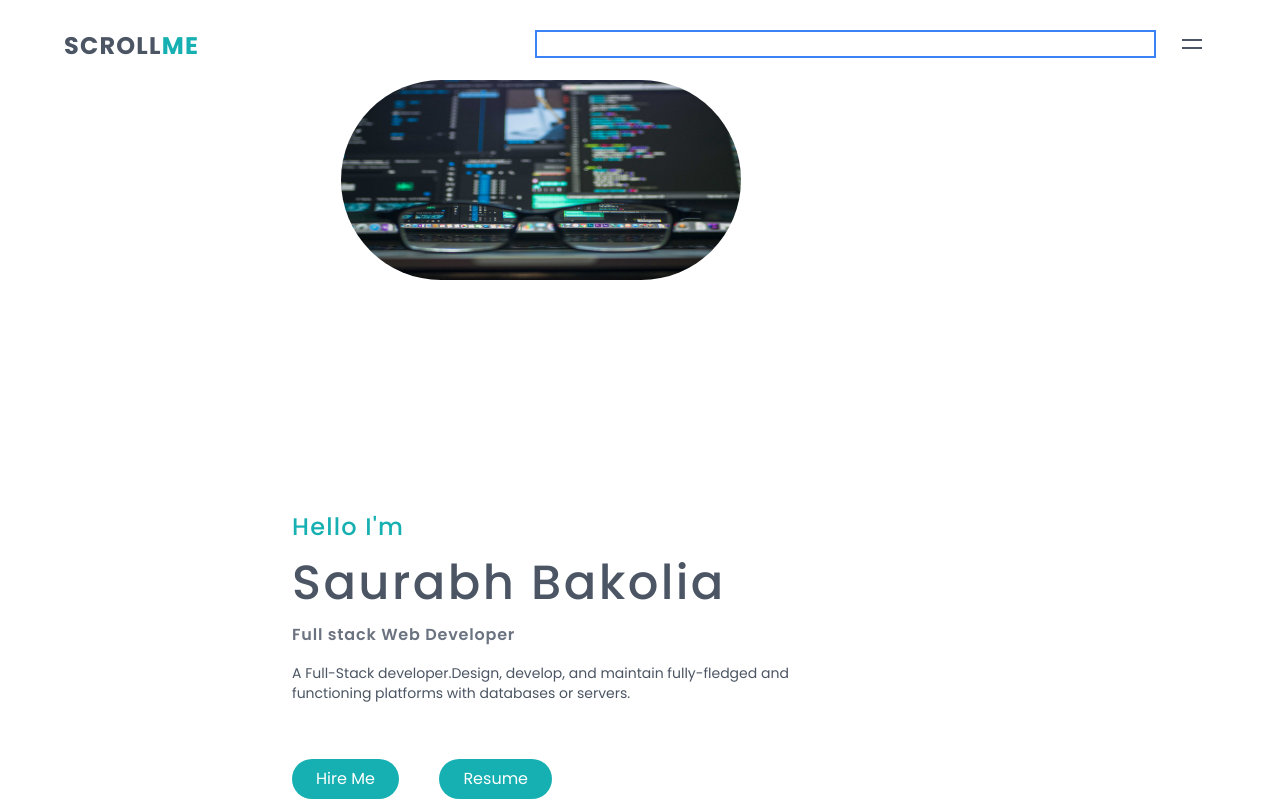
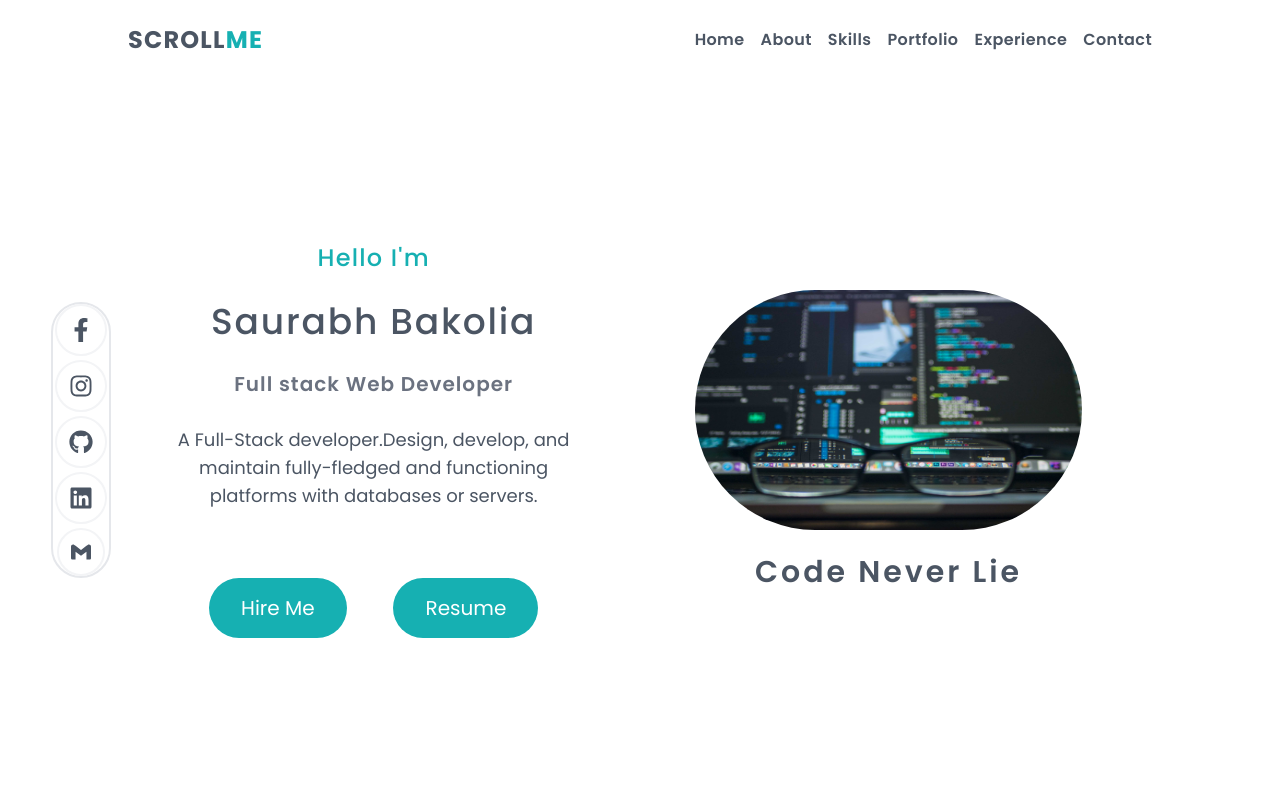
Before and after one commit to saurabhbakolia/Portfolio-Website, a React (Create React App) app: page / in a window 1280 px wide. Built offline with nearby package versions, Linux system fonts and the light colour scheme.

Commit message:
LandingPage completely responsive

```diff
--- a/src/components/LandingPage.js
+++ b/src/components/LandingPage.js
@@ -9,22 +9,22 @@ const LandingPage = () => {
         <>
             <main className="landing_page_bg w-screen h-screen">
                 <Navbar />
-                <div className='flex justify-between items-center'>
-                    <div className='hidden lg:w-[15%] lg:h-[89.90vh]'><SocialMediaIcons /></div>
-                    <div className='w-[100%] h-[90vh] flex flex-col-reverse justify-around items-center lg:flex lg:justify-between lg:items-center lg:w-[85%] lg:h-[89.90vh] lg:mr-[15.5%]'>
-                        <div className='w-[90%] lg:w-[46%] flex-col space-y-4'>
-                            <h3 className='text-[#16B0B2] text-base lg:text-2xl font-medium tracking-wider'>Hello I'm</h3>
-                            <h1 className='text-3xl lg:text-5xl font-medium tracking-wider text-gray-600'>Saurabh Bakolia</h1>
-                            <p className='text-gray-500 font-semibold tracking-wider'>Full stack Web Developer</p>
-                            <p className='tracking-normal text-sm text-gray-600'>A Full-Stack developer.Design, develop, and maintain fully-fledged and functioning platforms with databases or servers. </p>
-                            <ul className='pt-2 lg:pt-10 flex w-[260px] justify-between items-center'>
-                                <li><button className='hover:shadow-md bg-[#16B0B2] text-white px-6 py-2 rounded-full'><Link to='#' target="_hireMe">Hire Me</Link></button></li>
-                                <li><button className='hover:shadow-md bg-[#16B0B2] text-white px-6 py-2 rounded-full'><Link to='#' target="_hireMe">Resume</Link></button></li>
+                <div className='flex justify-between items-center '>
+                    <div className='hidden lg:block lg:w-[15%] lg:h-[89.90vh]'><SocialMediaIcons /></div>
+                    <div className='w-[100%] h-[90vh] flex flex-col-reverse justify-evenly items-center lg:flex-row lg:justify-between lg:items-center lg:w-[85%] lg:h-[89.90vh] lg:mr-[15.5%]'>
+                        <div className='w-[90%] lg:w-[46%]  flex-col items-center justify-center md:space-y-7 space-y-5 text-start sm:text-center '>
+                            <h3 className='text-[#16B0B2] text-base md:text-2xl font-medium tracking-wider'>Hello I'm</h3>
+                            <h1 className='text-3xl md:text-6xl lg:text-4xl font-medium tracking-wider text-gray-600'>Saurabh Bakolia</h1>
+                            <p className='text-gray-500 font-semibold tracking-wider md:text-2xl lg:text-xl'>Full stack Web Developer</p>
+                            <p className='tracking-normal text-sm md:text-lg text-gray-600'>A Full-Stack developer.Design, develop, and maintain fully-fledged and functioning platforms with databases or servers. </p>
+                            <ul className='pt-2 lg:pt-10 flex w-[260px] sm:w-full justify-between sm:justify-evenly items-center'>
+                                <li><button className='hover:shadow-md bg-[#16B0B2] text-white px-6 py-2 md:px-8 md:py-4 md:text-xl rounded-full'><Link to='#' target="_hireMe">Hire Me</Link></button></li>
+                                <li><button className='hover:shadow-md bg-[#16B0B2] text-white px-6 py-2 md:px-8 md:py-4 md:text-xl rounded-full'><Link to='#' target="_hireMe">Resume</Link></button></li>
                             </ul>
                         </div>
-                        <div className='w-[90%] max-w-[400px] lg:w-[42%] text-center'>
-                            <img src={Image} alt="code_image" className='w-full h-[200px] rounded-full contains cover-full' />
-                            <h2 className='pt-6 text-2xl text-gray-600 lg:text-white font-semibold tracking-widest'>Code Never Lie</h2>
+                        <div className='w-[90%] max-w-[400px] lg:w-[42%] md:max-w-[600px] text-center'>
+                            <img src={Image} alt="code_image" className='w-full h-[200px] md:h-[24vh] lg:h-[30vh] rounded-full contains cover-full' />
+                            <h2 className='pt-6 text-2xl md:text-4xl lg:text-3xl text-gray-600 font-semibold tracking-widest'>Code Never Lie</h2>
                         </div>
                     </div>
                 </div>
--- a/src/components/Menu/Burger.js
+++ b/src/components/Menu/Burger.js
@@ -12,7 +12,7 @@ const Burger = () => {
 
   console.log(transProp);
   return (
-    <div className='transition-all duration-[20000] '>
+    <div className='md:hidden transition-all duration-[20000] '>
       <div className='absolute right-0 -top-[10px] z-10 text-gray-600'><Hamburger duration={0.4} easing="ease-in" size={20} toggled={isOpen} toggle={setOpen} /></div>
       <div className={transProp}>
         <div className="mt-10 text-base text-gray-600 font-semibold tracking-wider">
--- a/src/components/Menu/Menu.js
+++ b/src/components/Menu/Menu.js
@@ -3,9 +3,9 @@ import { Link } from 'react-router-dom';
 
 const Menu = ({ isOpen, setOpen }) => {
     return (
-        <div className='hidden md:flex justify-between items-center mr-[60px]'>
-            <div className="md:block text-base text-white font-semibold tracking-wider border-2 border-blue-500">
-                <ul className="flex justify-evenly tracking-wide space-x-12">
+        <div className='hidden md:flex justify-between items-center'>
+            <div className="md:block text-base text-gray-600 font-semibold tracking-wider">
+                <ul className="flex justify-evenly items-center tracking-wide space-x-4">
                     <li className="cursor-pointer"><Link to='/'>Home</Link></li>
                     <li className="cursor-pointer"><Link to='/about'>About</Link></li>
                     <li className="cursor-pointer"><Link to='/skills'>Skills</Link></li>
--- a/src/components/Navbar.js
+++ b/src/components/Navbar.js
@@ -5,12 +5,12 @@ import Burger from './Menu/Burger'
 
 const Navbar = () => {
     return (
-        <div className="navbar flex justify-center items-center ">
-            <div className="sticky top-0 right-0 w-[90vw] flex justify-between items-start pt-[30px] h-[10vh]">
+        <div className="navbar flex justify-center items-center">
+            <div className="sticky top-0 right-0 w-[90vw] lg:w-[80vw] flex justify-between items-start md:items-center py-[2.5vh] h-[10vh]">
                 <div className="">
                     <h1 className="font-bold text-2xl text-gray-600 tracking-wider cursor-pointer">SCROLL<span className="font-bold text-[#16B0B2]">ME</span></h1>
                 </div>
-                <div className="flex items-center relative">
+                <div className="flex items-center relative justify-center">
                     <Menu />
                     <Burger/>
                 </div>
--- a/src/components/SocialMediaIcons.js
+++ b/src/components/SocialMediaIcons.js
@@ -5,7 +5,7 @@ import { SiGmail } from 'react-icons/si'
 const SocialMediaIcons = () => {
     return (
         <>
-            <div className='h-full md:flex justify-center items-center'>
+            <div className='h-full lg:flex justify-center items-center'>
                 <ul className='w-[2.5em] rounded-full flex flex-col space-y-1 text-2xl border-2 border-gray-200 items-center text-gray-600'>
                     <li className='cursor-pointer border-2 border-gray-100 p-3 rounded-full hover:shadow-sm hover:bg-[#16B0B2] hover:text-white transition-all duration-500 ease-in-out'><FaFacebookF/></li>
                     <li className='cursor-pointer border-2 border-gray-100 p-3 rounded-full hover:shadow-sm hover:bg-[#16B0B2] hover:text-white transition-all duration-500 ease-in-out'><FaInstagram/></li>
--- a/src/index.css
+++ b/src/index.css
@@ -26,9 +26,9 @@ code {
 @tailwind components;
 @tailwind utilities;
 
-
-/* .navbar {
-  background-image: linear-gradient(90deg, transparent 20%, #16B0B2 80%);
+/*
+.navbar {
+  background-image: linear-gradient(65deg, transparent 30%, #16B0B2 70%);
 } */
 
 
```
